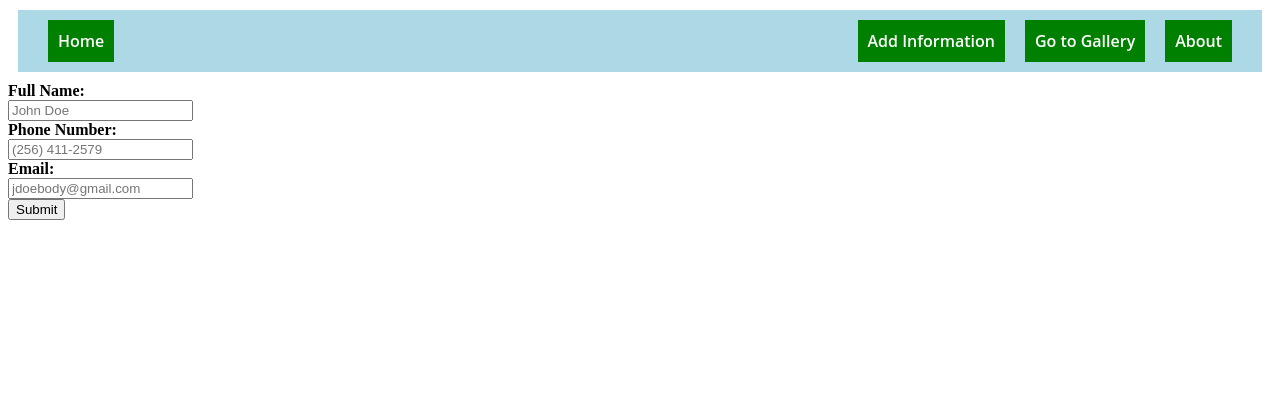
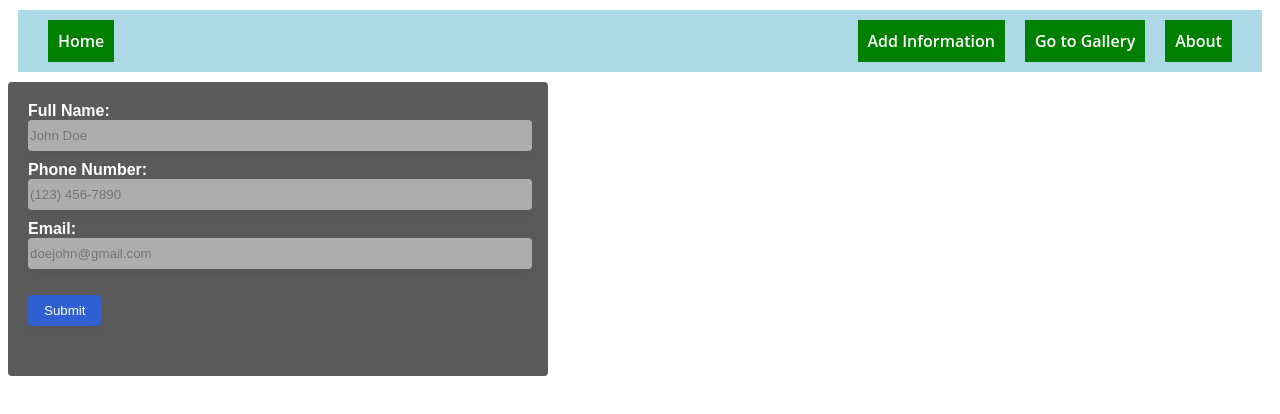
Before and after one commit to alexk9081/my-webpage, a React (Create React App) app: page /data in a window 1280 px wide. Shown: the top 414 px of the page. Built offline with nearby package versions, Linux system fonts and the light colour scheme; a web font is replaced by a local one.

Commit message:
Refactored components structure

```diff
--- /dev/null
+++ b/src/components/arrangements/postForm.js
@@ -0,0 +1,15 @@
+import Input from '../inputBox'
+import classes from './postForm.module.css';
+
+function PostForm() {
+    return <div className={classes.form}>
+        <form className={classes.post}>
+            <Input id="Test" label="Full Name" placeHolder="John Doe" />
+            <Input id="Test2" label="Phone Number" placeHolder="(123) 456-7890" />
+            <Input id="Test3" label="Email" placeHolder="doejohn@gmail.com" />
+        </form>
+        <button className={classes.submit}>Submit</button>
+    </div>
+}
+
+export default PostForm;
--- /dev/null
+++ b/src/components/blogPost.js
@@ -0,0 +1,9 @@
+import classes from './blogPost.module.css';
+
+function BlogPost(props) {
+    return <div className={classes.post}>
+        <p>This is a test post</p>
+    </div>
+}
+
+export default BlogPost;
--- a/src/components/inputBox.js
+++ b/src/components/inputBox.js
@@ -2,9 +2,9 @@ import classes from './inputBox.module.css';
 
 function Input(props) {
     return <div>
-        <label><b>{props.label}: </b></label>
+        <label className={classes.inputName}><b>{props.label}: </b></label>
         <br/>
-        <input type="text" id={props.id} placeholder={props.placeHolder} />
+        <input type="text" className={classes.textBox} id={props.id} placeholder={props.placeHolder} />
     </div>
 }
 
--- a/src/components/introBox.js
+++ b/src/components/introBox.js
@@ -11,7 +11,7 @@ function IntroBox() {
             setText([txt])
         })
 
-    return <div>
+    return <div className={classes.intro}>
         {
             text.map((info) => (
                 <div key={info}>{info}</div>
--- a/src/pages/addInfo.js
+++ b/src/pages/addInfo.js
@@ -1,14 +1,8 @@
-import Input from '../components/inputBox'
-// import classes from './addInfo.module.css';
+import PostForm from '../components/arrangements/postForm.js';
 
 function AddInfo() {
     return <div>
-        <form>
-            <Input id="Test" label="Full Name" placeHolder="John Doe" />
-            <Input id="Test2" label="Phone Number" placeHolder="(256) 411-2579" />
-            <Input id="Test3" label="Email" placeHolder="jdoebody@gmail.com" />
-        </form>
-        <button>Submit</button>
+        <PostForm />
     </div>
 }
 
--- a/src/pages/homePage.js
+++ b/src/pages/homePage.js
@@ -1,15 +1,12 @@
 import IntroBox from "../components/introBox";
+import BlogPost from "../components/blogPost.js";
 
 function HomePage() {
     return <div>
         <main>
             <IntroBox />
-            <div>
-                THIS IS FILLER CONTENT FOR THE HOME PAGE
-            </div>
             <section>
-                {
-                }
+                <BlogPost />
             </section>
         </main>
     </div>
```
